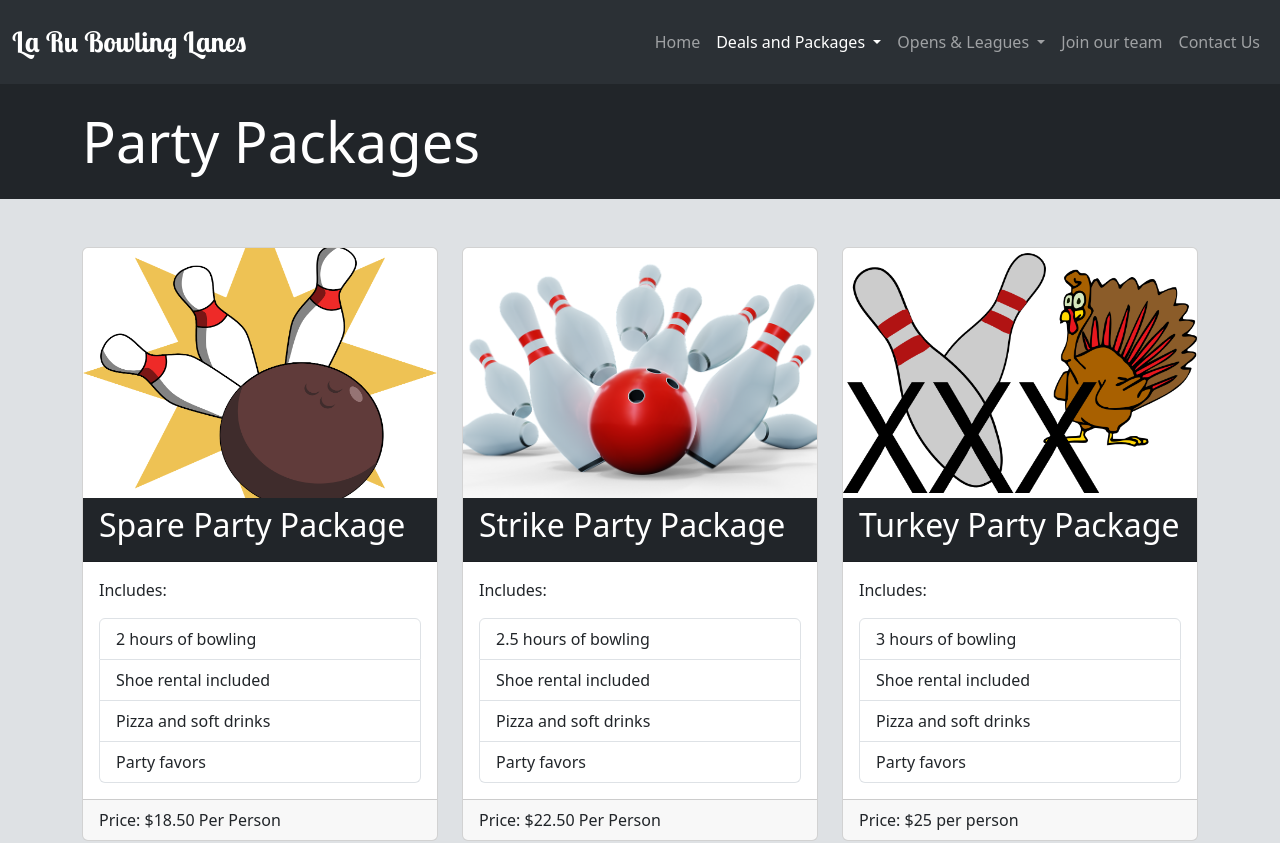
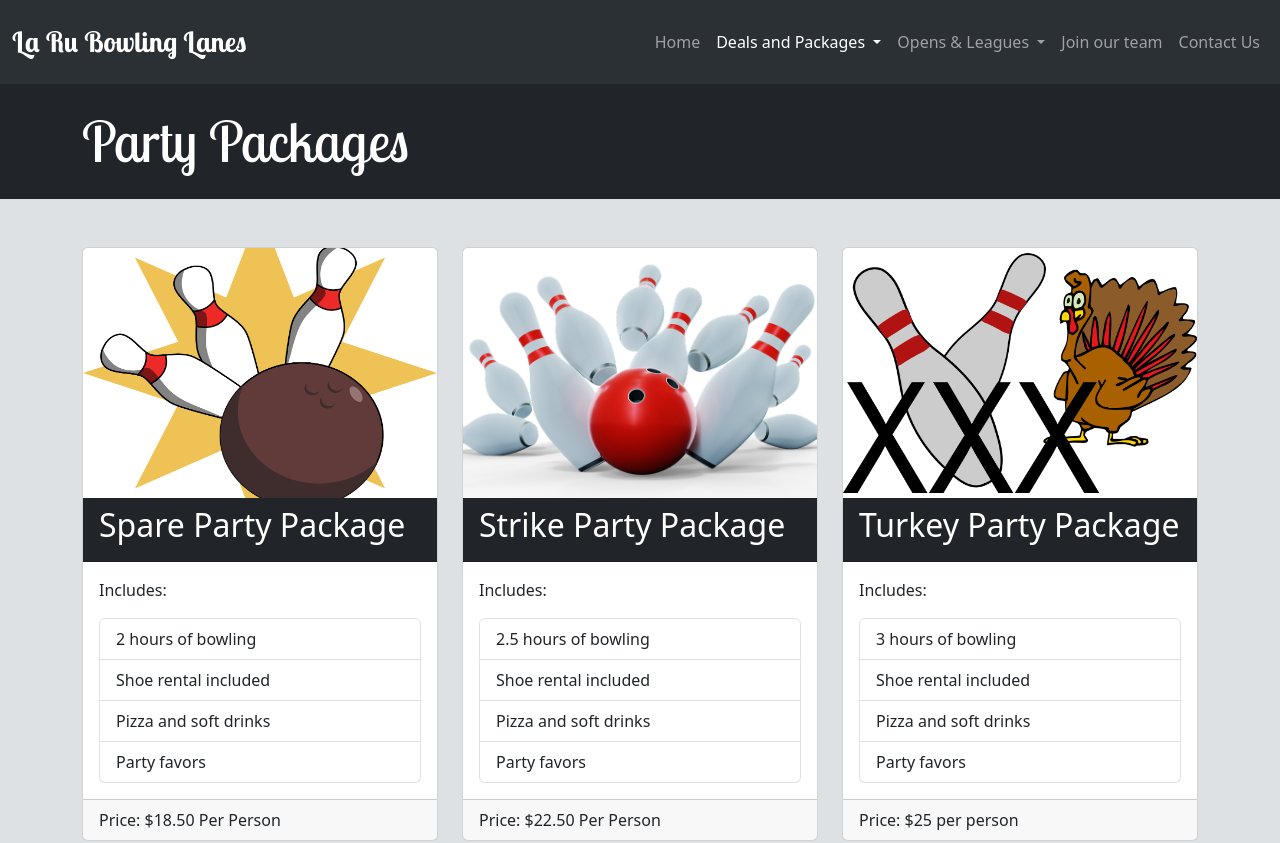
Before and after one commit to arondayo/groupProjectFinal, a plain HTML site: page party_packages.html in a window 1280 px wide. Shown: the top 843 px of the page. Drawn offline with nearby package versions, Linux system fonts and the light colour scheme.

Commit message:
Update party_packages.html, added Lobster two to heading

```diff
--- a/party_packages.html
+++ b/party_packages.html
@@ -75,7 +75,7 @@
 
   <header class="bg-dark text-white py-4">
       <div class="container">
-          <h1 class="display-4 mb-0">Party Packages</h1>
+          <h1 class="display-4 mb-0" style="font-family: 'Lobster Two';">Party Packages</h1>
       </div>
   </header>
 
```
